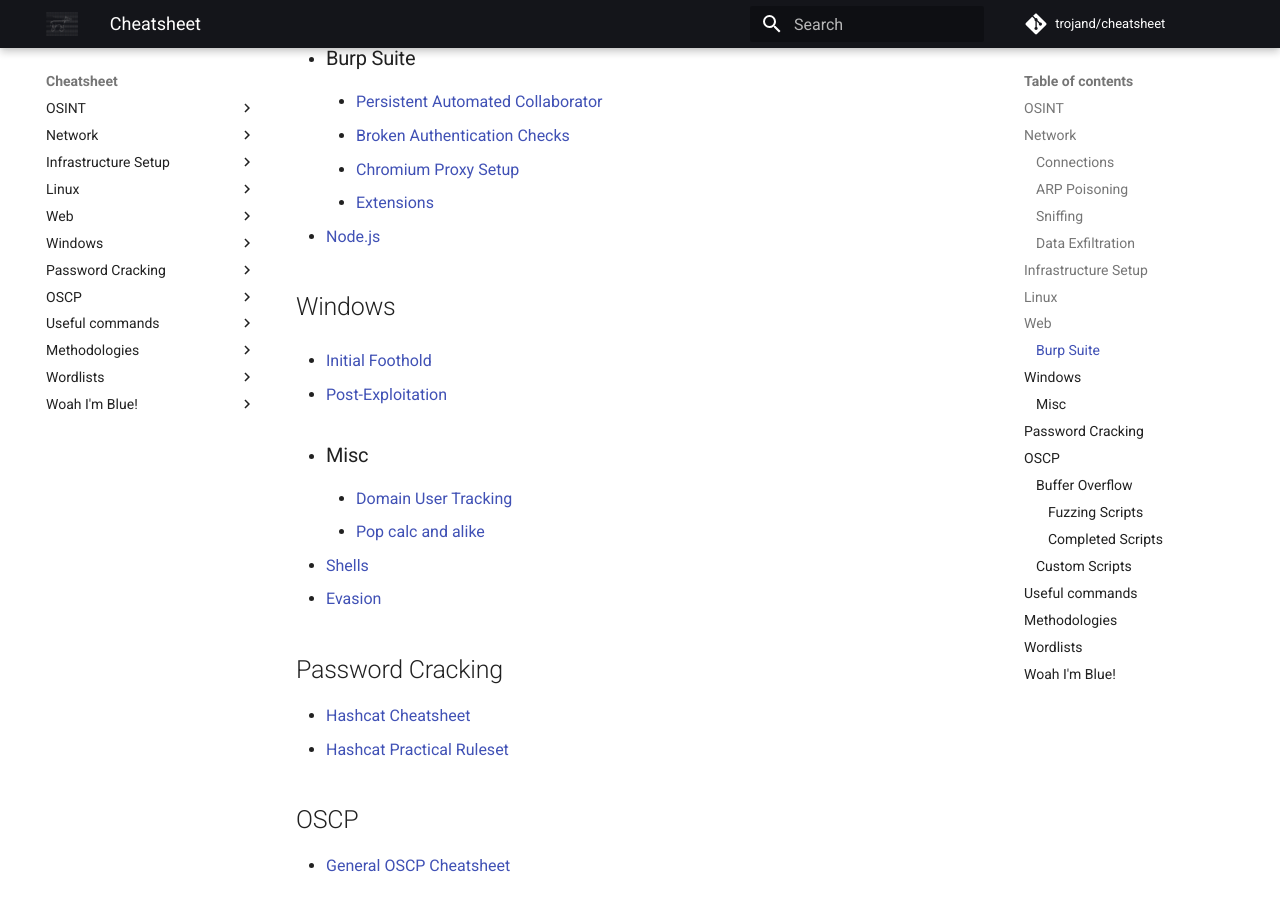
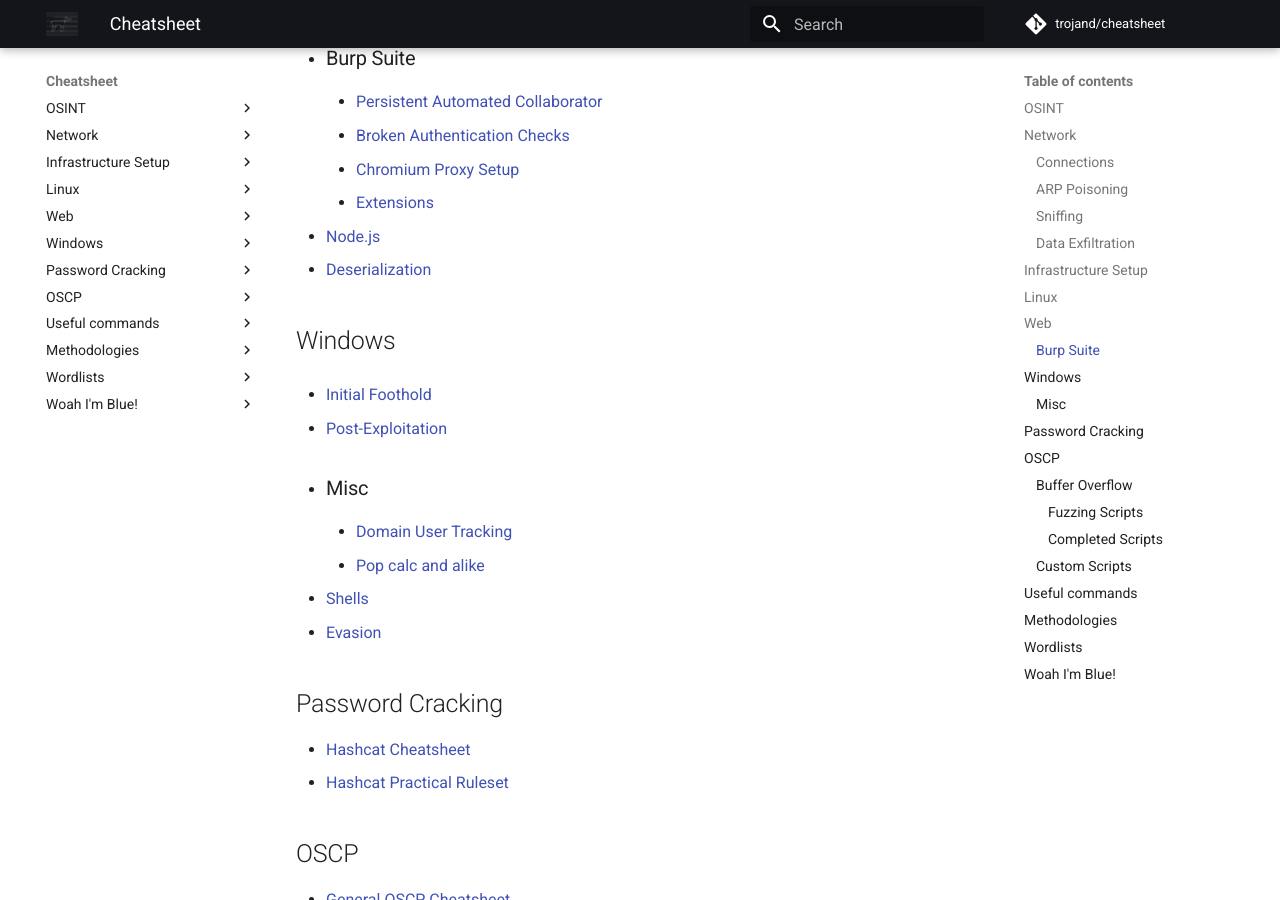
Before and after one commit to trojand/cheatsheet, an MkDocs documentation site: the page built from docs/index.md, in a window 1280 px wide and 900 px high, scrolled down 1671 px. Built offline with MkDocs 1.6.1 and Material for MkDocs 9.7.7, drawn with Linux system fonts in a browser that asks for light colours; comment, search, counter and statistics services are not loaded.

Commit message:
Update index.md

```diff
--- a/docs/index.md
+++ b/docs/index.md
@@ -48,6 +48,7 @@
     * [Chromium Proxy Setup](Web/BurpSuite/Chromium_Proxy_Setup.md)
     * [Extensions](Web/BurpSuite/Extensions.md)
 * [Node.js](Web/Node.js.md)
+* [Deserialization](Web/Deserialization.md)
 
 
 ## Windows
```
